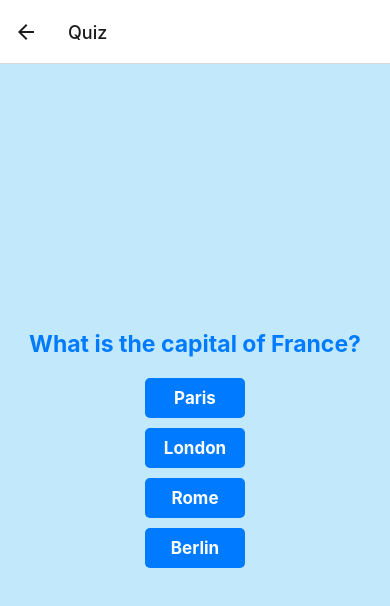
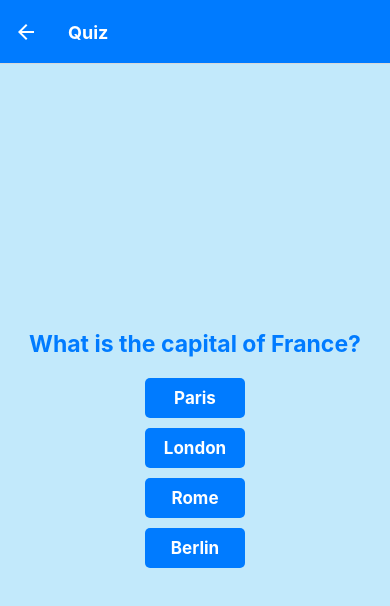
Before and after one commit to areebaqamar021/react-native-projects, a React Native app in the folder practiceApp/: screen /Quiz in a window 390 px wide. Shown: the top 606 px of the page. Built offline with nearby package versions, Linux system fonts and the light colour scheme.

Commit message:
Refactor header styles in App.tsx and QuizScreen.js

```diff
--- a/practiceApp/App.tsx
+++ b/practiceApp/App.tsx
@@ -10,7 +10,12 @@ const Stack = createNativeStackNavigator();
 const App = () => {
     return (
         <NavigationContainer>
-            <Stack.Navigator initialRouteName="Start">
+            <Stack.Navigator
+            screenOptions={{
+              headerStyle: { backgroundColor: '#007bff' },
+              headerTintColor: '#fff',
+              headerTitleStyle: { fontWeight: 'bold' },
+            }} initialRouteName="Start">
             <Stack.Screen name="Start" component={StartScreen} />
                 <Stack.Screen name="Quiz" component={QuizScreen} />
                 <Stack.Screen name="Results" component={ResultsScreen} />
--- a/practiceApp/src/quizApp/QuizScreen.js
+++ b/practiceApp/src/quizApp/QuizScreen.js
@@ -1,5 +1,5 @@
 import React, { useState } from 'react';
-import { StyleSheet, Text, View, Button, TouchableOpacity } from 'react-native';
+import { StyleSheet, Text, View, TouchableOpacity } from 'react-native';
 
 const questions = [
     {
```
